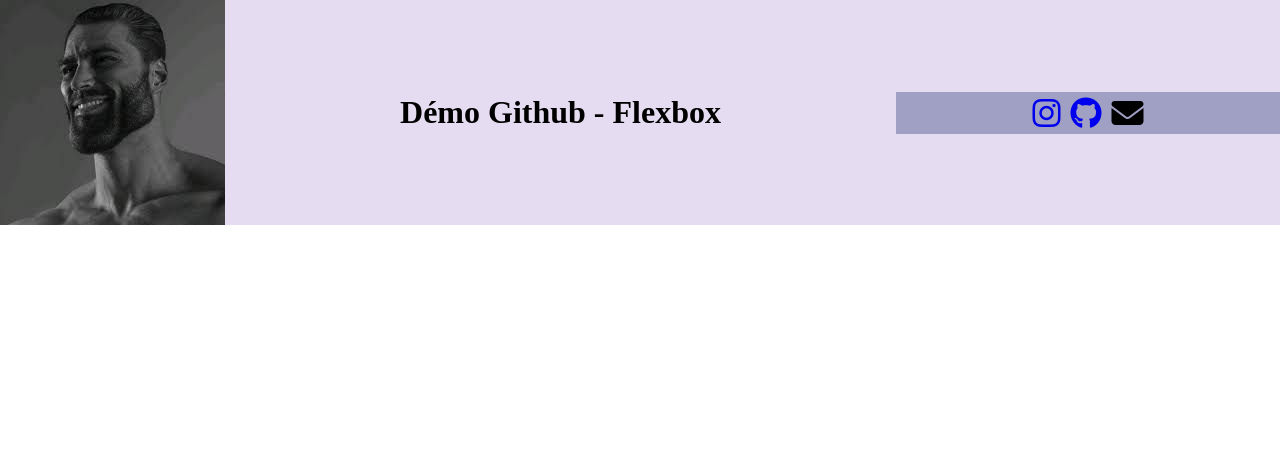
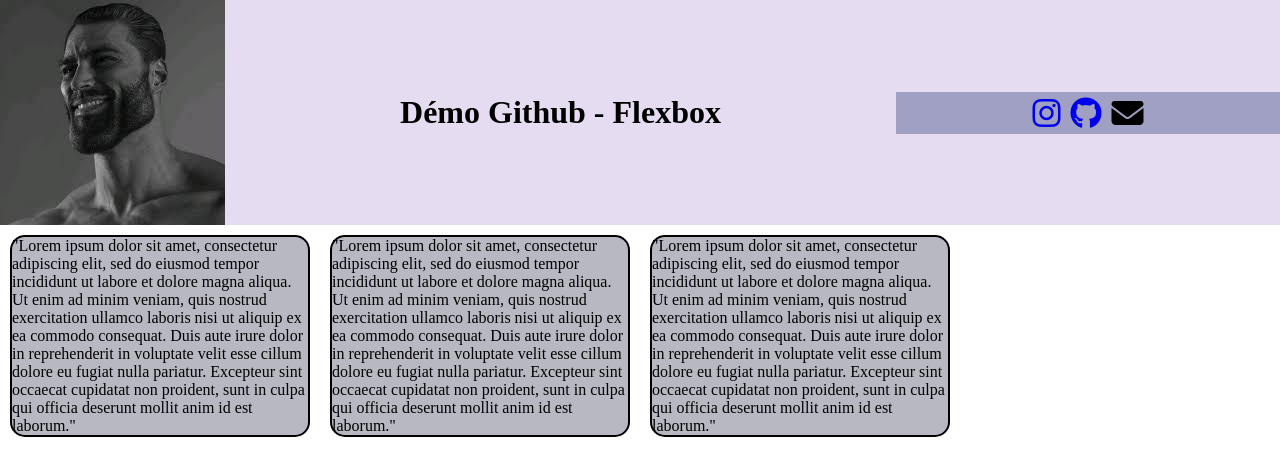
Before and after one commit to Cst-saulieux/TP1-R109, a plain HTML site: page retro.html in a window 1280 px wide. Drawn offline with Linux system fonts and the light colour scheme.

Commit message:
next commit

```diff
--- a/retro.css
+++ b/retro.css
@@ -19,6 +19,20 @@ nav {
 
 nav span{
     margin: 0 3px;
+}
+
+main {
+    display: flex;
+    flex-wrap: wrap;
+}
+
+section {
+    width: 30px;
+    min-width: 300px;
+    background: rgb(184, 184, 194);
+    margin: 10px;
+    border: 2px solid black;
+    border-radius: 15px;
 }
 
 @media screen and (max-width: 768px){
--- a/retro.html
+++ b/retro.html
@@ -19,7 +19,9 @@
             <span class="fa-solid fa-envelope fa-2x"></span>
         </nav>
     </header>
-    <main></main>
+    <main><section>"Lorem ipsum dolor sit amet, consectetur adipiscing elit, sed do eiusmod tempor incididunt ut labore et dolore magna aliqua. Ut enim ad minim veniam, quis nostrud exercitation ullamco laboris nisi ut aliquip ex ea commodo consequat. Duis aute irure dolor in reprehenderit in voluptate velit esse cillum dolore eu fugiat nulla pariatur. Excepteur sint occaecat cupidatat non proident, sunt in culpa qui officia deserunt mollit anim id est laborum."</section>
+    <section>"Lorem ipsum dolor sit amet, consectetur adipiscing elit, sed do eiusmod tempor incididunt ut labore et dolore magna aliqua. Ut enim ad minim veniam, quis nostrud exercitation ullamco laboris nisi ut aliquip ex ea commodo consequat. Duis aute irure dolor in reprehenderit in voluptate velit esse cillum dolore eu fugiat nulla pariatur. Excepteur sint occaecat cupidatat non proident, sunt in culpa qui officia deserunt mollit anim id est laborum."</section>
+    <section>"Lorem ipsum dolor sit amet, consectetur adipiscing elit, sed do eiusmod tempor incididunt ut labore et dolore magna aliqua. Ut enim ad minim veniam, quis nostrud exercitation ullamco laboris nisi ut aliquip ex ea commodo consequat. Duis aute irure dolor in reprehenderit in voluptate velit esse cillum dolore eu fugiat nulla pariatur. Excepteur sint occaecat cupidatat non proident, sunt in culpa qui officia deserunt mollit anim id est laborum."</section></main>
     <footer></footer>
 </body>
 
```
